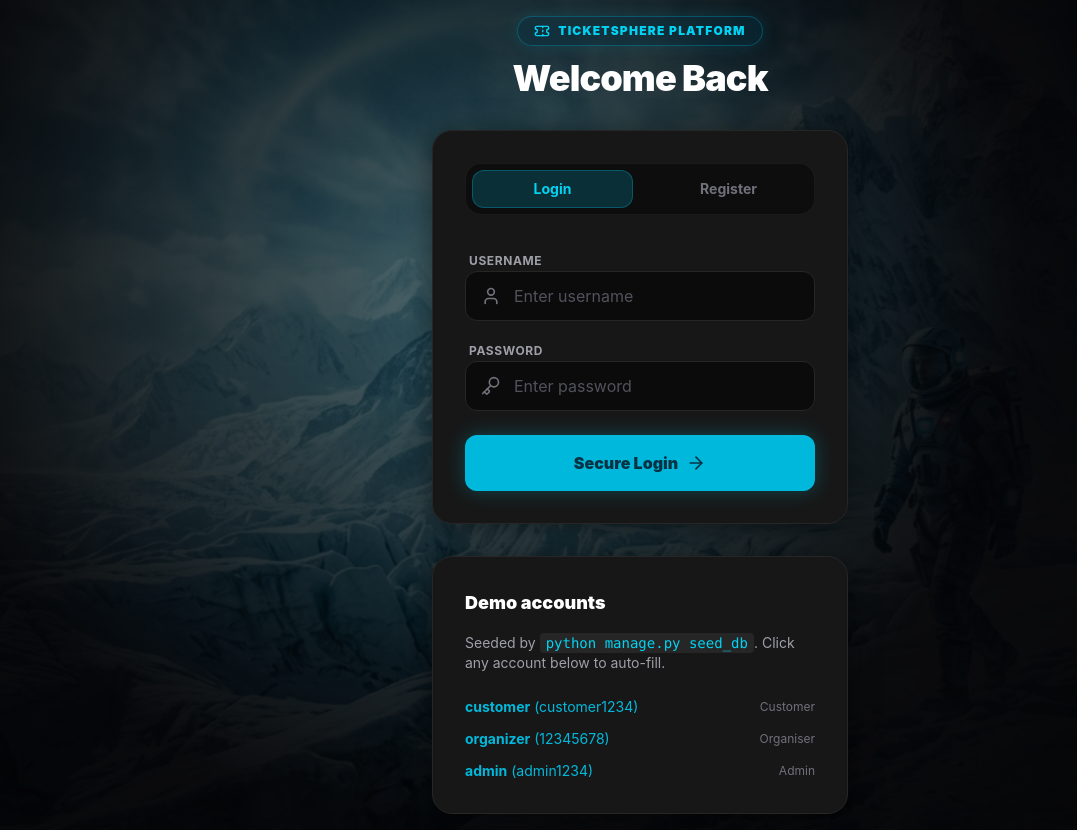
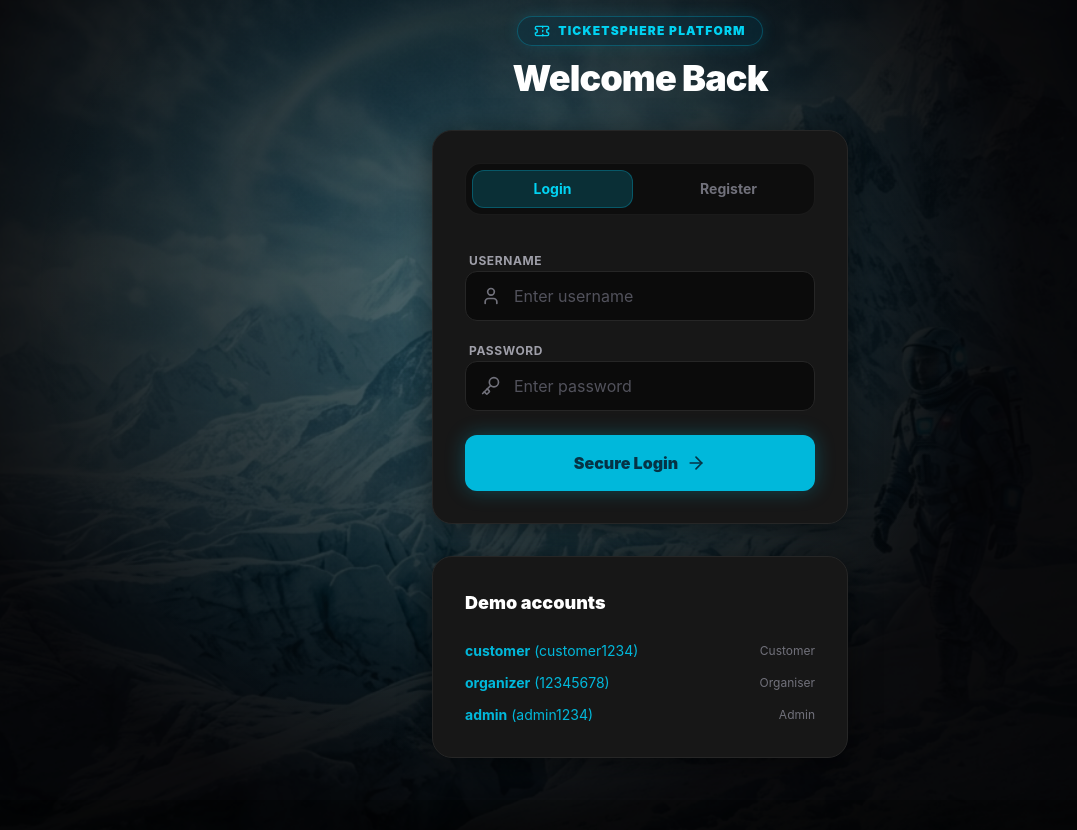
Before and after one commit to AnanyaJain2813/ticket-sphere, a React (Vite) app in the folder frontend/: page / in a window 1280 px wide. Shown: the whole page, without its empty margins (0-1077 px from the left). After the commit the page ends 800 px from the top, so only its background shows below. Built offline with nearby package versions, Linux system fonts and the light colour scheme; no server answers.

Commit message:
UI: remove 'Seeded by' instructions from demo accounts on login screen

```diff
--- a/frontend/src/components/AuthScreen.tsx
+++ b/frontend/src/components/AuthScreen.tsx
@@ -189,9 +189,6 @@ export const AuthScreen: React.FC = () => {
       {/* Demo Accounts Section */}
       <div className="w-full cinestream-card p-6 sm:p-8 rounded-3xl border border-[#262626] bg-[#121212]/80 space-y-4">
         <h3 className="text-lg font-black text-white">Demo accounts</h3>
-        <p className="text-sm text-zinc-400">
-          Seeded by <code className="bg-[#262626] px-1.5 py-0.5 rounded text-cyan-400">python manage.py seed_db</code>. Click any account below to auto-fill.
-        </p>
         <div className="space-y-3 pt-2">
           <button
             onClick={() => { setUsername('customer'); setPassword('customer1234'); setMode('login'); }}
```
